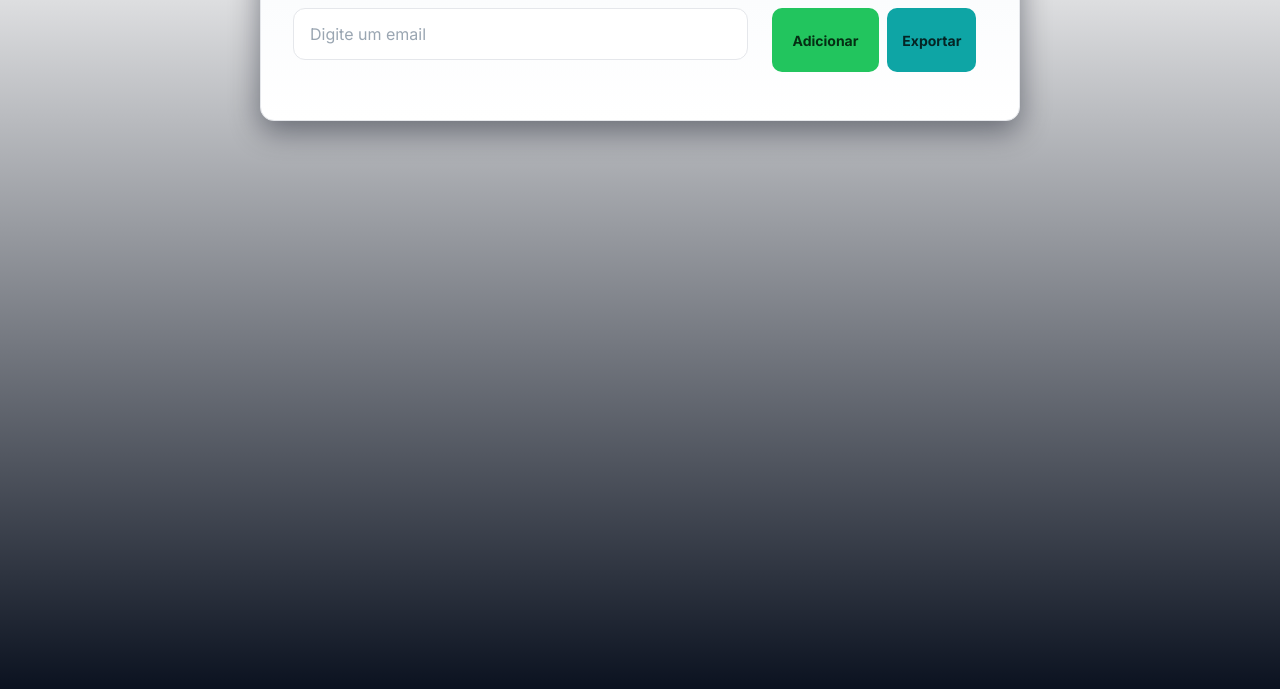
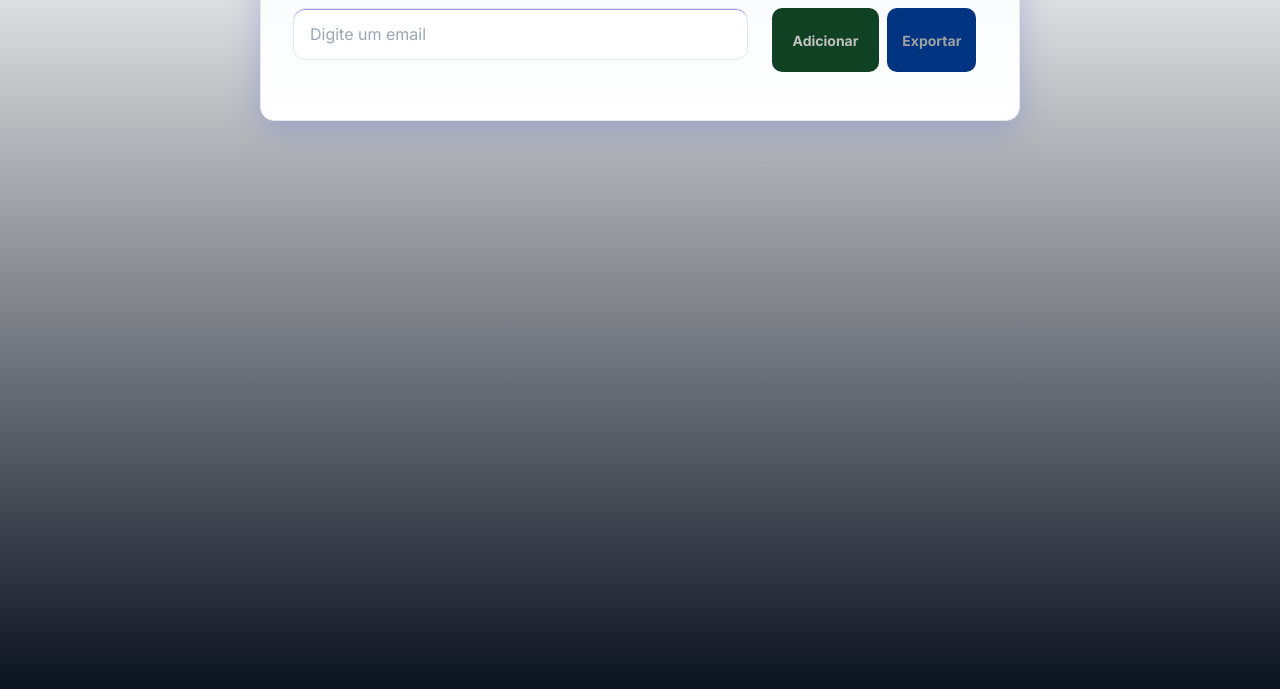
Before and after one commit to elizianeandreia/Mascarador_email, a website: page index.html in a window 1280 px wide. Shown: the part 111-800 px from the top of the page. Drawn offline with nearby package versions, Linux system fonts and the light colour scheme.

Commit message:
Update estilo.css

```diff
--- a/estilo.css
+++ b/estilo.css
@@ -1,15 +1,15 @@
 :root{
-  --bg:#0b1220;
-  --bg-accent: radial-gradient(1200px 260px at 20% -80%, rgba(37,99,235,.12), transparent);
-  --surface:#0f172a;
-  --surface-2:#111827;
-  --border:#1f2937;
+  --bg:#0a1e44;
+  --bg-accent: radial-gradient(1200px 260px at 20% -80%, rgba(0, 0, 0, 0.801), transparent);
+  --surface:#0c111b;
+  --surface-2:#000000;
+  --border:#4384df;
   --text:#e5e7eb;
   --muted:#cbd5e1;
   --accent:#2563eb;
   --success:#22c55e;
   --danger:#ef4444;
-  --shadow:0 10px 30px rgba(2,6,23,.45);
+  --shadow:0 10px 30px rgba(117, 133, 207, 0.45);
   --radius:14px;
   --gap:16px
 }
@@ -41,17 +41,17 @@ p.lead{margin:0 0 18px;color:var(--muted);font-size:clamp(.95rem,2.6vw,1.05rem)}
   width:100%;
   height:52px;
   padding:0 16px;
-  background:#0b1324;
+  background:#4b6fbb;
   border:1px solid var(--border);
   border-radius:12px;
   color:var(--text);
   font-size:16px;
-  box-shadow:inset 0 1px 0 rgba(255,255,255,.02);
+  box-shadow:inset 0 1px 0 rgba(122, 98, 230, 0.712);
   transition:border-color .2s ease,box-shadow .2s ease;
   margin-bottom:12px
 }
 #emailInput::placeholder{color:#9aa6b2}
-#emailInput:focus{outline:0;border-color:var(--accent);box-shadow:0 0 0 3px rgba(37,99,235,.25)}
+#emailInput:focus{outline:0;border-color:var(--accent);box-shadow:0 0 0 3px rgba(88, 135, 236, 0.25)}
 .actions{display:grid;grid-template-columns:repeat(auto-fit,minmax(180px,1fr));gap:10px;margin:10px 0 6px}
 .btn{
   display:inline-flex;align-items:center;justify-content:center;
@@ -59,22 +59,22 @@ p.lead{margin:0 0 18px;color:var(--muted);font-size:clamp(.95rem,2.6vw,1.05rem)}
   padding:12px 14px;
   border-radius:10px;
   border:1px solid var(--border);
-  background:#0b1324;
+  background:#6a90e2;
   color:var(--text);
   font-weight:700;
   font-size:14px;
   cursor:pointer;
   transition:transform .1s ease,box-shadow .2s ease,background .2s ease,border-color .2s ease
 }
-.btn:hover{transform:translateY(-1px);border-color:#334155;box-shadow:0 10px 18px rgba(2,6,23,.35)}
+.btn:hover{transform:translateY(-1px);border-color:#334155;box-shadow:0 10px 18px rgba(124, 135, 184, 0.35)}
 .btn:active{transform:translateY(0)}
-.btn:focus-visible{outline:0;box-shadow:0 0 0 3px rgba(37,99,235,.35)}
+.btn:focus-visible{outline:0;box-shadow:0 0 0 3px rgba(81, 127, 228, 0.863)}
 .btn-primary{background:var(--accent);border-color:transparent;color:#fff}
 .btn-success{background:var(--success);border-color:transparent;color:#04110a}
 .btn-secondary{background:#111c3a;border-color:transparent;color:#fff}
 .list{margin-top:12px;display:flex;flex-direction:column}
 .list-group-item{
-  background:#0b1324;
+  background:#667dad;
   border:1px solid var(--border);
   border-radius:12px;
   margin-bottom:10px;
@@ -136,10 +136,19 @@ p.lead{margin:0 0 18px;color:var(--muted);font-size:clamp(.95rem,2.6vw,1.05rem)}
 .btn-secondary{background:#1f2a44; color:#e5e7eb; border-color:transparent}
 .btn-secondary:hover{background:#273351; color:#fff}
 
-.btn-success{background:#22c55e; color:#052e13; border-color:transparent}
+.btn-success{background:#114123; color:#bfc0c0; border-color:transparent}
 .btn-success:hover{background:#16a34a; color:#052e13}
 
-.btn-export{background:#0ea5a5; color:#052525; border-color:transparent}
-.btn-export:hover{background:#0c8c8c; color:#052525}
+.btn-export{background:#003481; color:#9ea1a1; border-color:transparent}
+.btn-export:hover{background:#156dc0; color:#052525}
 
 .btn:focus-visible{outline:2px solid #93c5fd; outline-offset:2px}
+
+.list-group-item:hover{
+  background: rgba(255,255,255,.10);
+  border-color: rgba(255,255,255,.28);
+  transform: translateY(-1px);
+}
+.list-group-item .email:hover{
+  background: #7696c7;
+}
```
